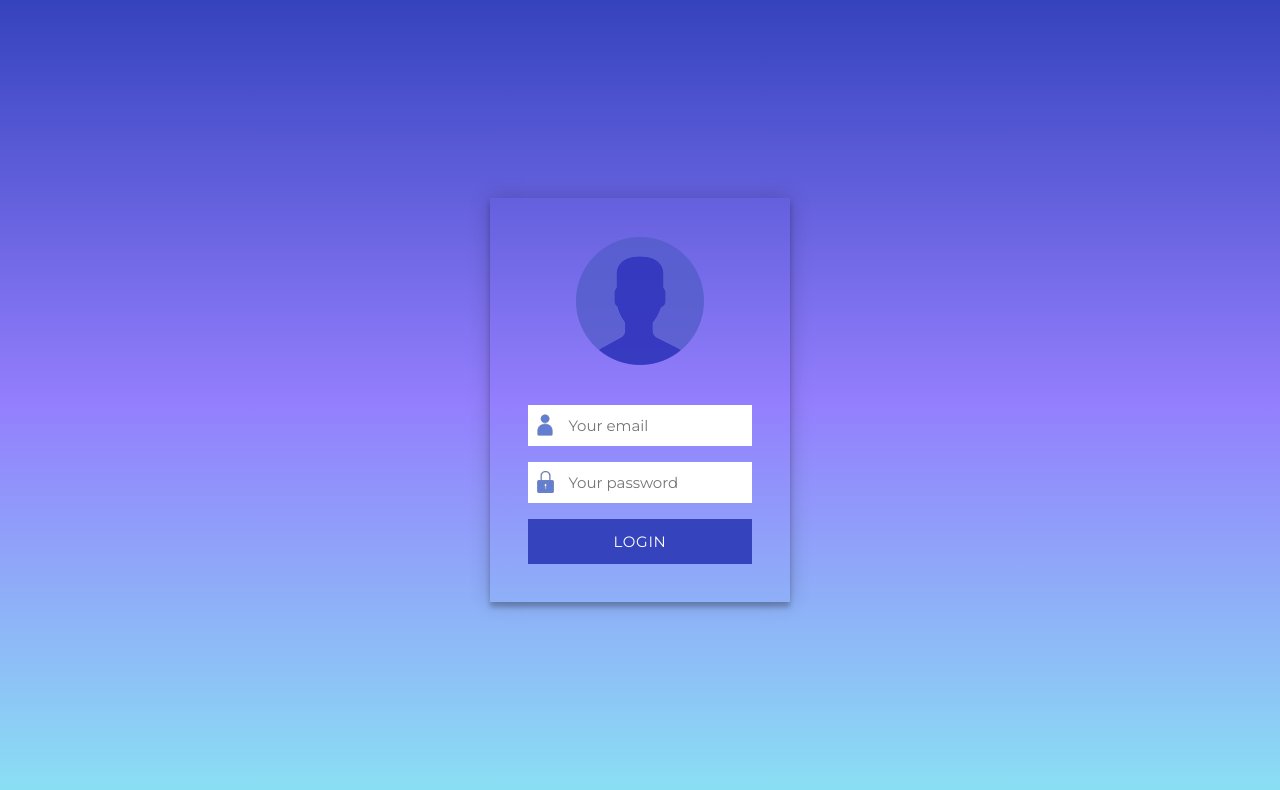
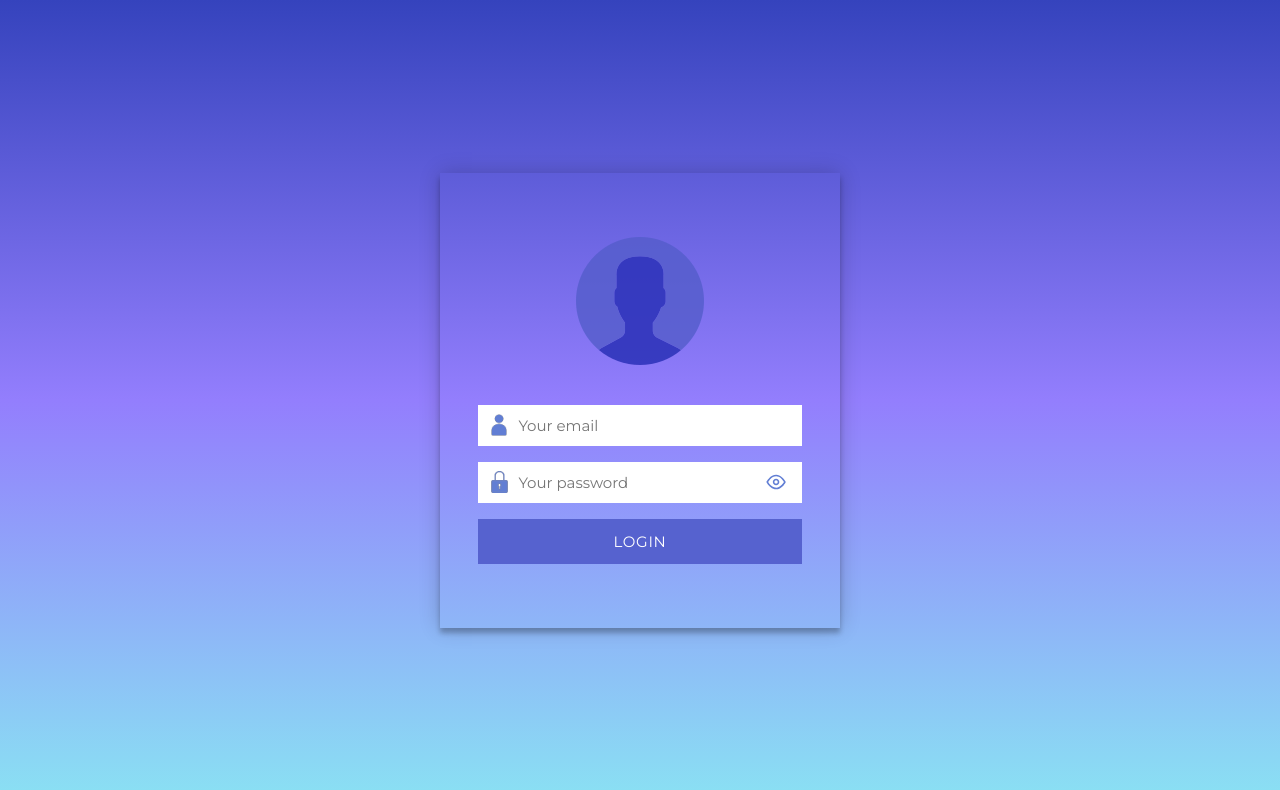
Before and after one commit to Irina-Grebennikova/authentication-form, a React (Vite) app: page /login in a window 1280 px wide. Shown: the top 790 px of the page. Built offline with nearby package versions, Linux system fonts and the light colour scheme.

Commit message:
feat: move form fields into separate components

```diff
--- /dev/null
+++ b/src/pages/login-page/components/email-input/email-input.module.scss
@@ -0,0 +1,41 @@
+@import '@/styles/vars.module.scss';
+
+.inputbox {
+  position: relative;
+  width: 100%;
+  margin-bottom: 2vh;
+  background-color: $white;
+}
+
+.input {
+  width: 100%;
+  padding: 11px 10px 11px 40px;
+  font-size: clamp(14px, 1.5vw, 15px);
+
+  &:focus {
+    outline: 2px solid $blue;
+  }
+
+  &.valid {
+    outline: 2px solid $green;
+  }
+
+  &.invalid {
+    outline: 2px solid $red;
+  }
+}
+
+.errorMessage {
+  margin: -1vh 0 10px;
+  color: $red;
+  font-size: 14px;
+  font-style: italic;
+  text-align: center;
+}
+
+.smallIcon {
+  position: absolute;
+  top: calc(50% - 11px);
+  left: 4%;
+  height: 22px;
+}
--- /dev/null
+++ b/src/pages/login-page/components/email-input/email-input.tsx
@@ -0,0 +1,64 @@
+import classnames from 'classnames';
+import { ChangeEvent, FocusEvent, ReactElement, useState } from 'react';
+
+import userSmallIcon from '@/assets/icons/user-small.png';
+import { validateEmail } from '@/utils/validation';
+
+import styles from './email-input.module.scss';
+
+type EmailInputProps = {
+  isEmailAccepted: boolean;
+  setIsEmailAccepted: (isAccepted: boolean) => void;
+};
+
+function EmailInput({ isEmailAccepted, setIsEmailAccepted }: EmailInputProps): ReactElement {
+  const [email, setEmail] = useState('');
+  const [emailError, setEmailError] = useState('');
+  const [isEmailValid, setIsEmailValid] = useState(true);
+
+  function checkEmail({ target }: FocusEvent<HTMLInputElement>): void {
+    const { value } = target;
+
+    if (value === '') {
+      setEmailError('This field is required');
+      setIsEmailValid(false);
+      setIsEmailAccepted(false);
+    } else if (!validateEmail(value)) {
+      setEmailError('Email is not valid');
+      setIsEmailValid(false);
+      setIsEmailAccepted(false);
+    } else {
+      setIsEmailValid(true);
+      setIsEmailAccepted(true);
+    }
+  }
+
+  function handleEmailChange({ target }: ChangeEvent<HTMLInputElement>): void {
+    setEmail(target.value);
+    setIsEmailValid(true);
+    setEmailError('');
+  }
+
+  const getInputClassName = (isValid: boolean, isAccepted: boolean): string =>
+    classnames(styles.input, { [styles.invalid]: !isValid, [styles.valid]: isAccepted });
+
+  return (
+    <>
+      <div className={styles.inputbox}>
+        <img className={styles.smallIcon} src={userSmallIcon} alt="" />
+        <input
+          className={getInputClassName(isEmailValid, isEmailAccepted)}
+          type="email"
+          name="email"
+          placeholder="Your email"
+          value={email}
+          onChange={handleEmailChange}
+          onBlur={checkEmail}
+        />
+      </div>
+      {emailError && <p className={styles.errorMessage}>{emailError}</p>}
+    </>
+  );
+}
+
+export { EmailInput };
--- /dev/null
+++ b/src/pages/login-page/components/email-input/index.ts
@@ -0,0 +1 @@
+export { EmailInput } from './email-input';
--- /dev/null
+++ b/src/pages/login-page/components/password-input/index.ts
@@ -0,0 +1 @@
+export { PasswordInput } from './password-input';
--- /dev/null
+++ b/src/pages/login-page/components/password-input/password-input.module.scss
@@ -0,0 +1,60 @@
+@import '@/styles/vars.module.scss';
+
+.inputbox {
+  position: relative;
+  width: 100%;
+  margin-bottom: 2vh;
+  background-color: $white;
+}
+
+.input {
+  width: 100%;
+  padding: 11px 10px 11px 40px;
+  font-size: 15px;
+
+  &:focus {
+    outline: 2px solid $blue;
+  }
+
+  &.valid {
+    outline: 2px solid $green;
+  }
+
+  &.invalid {
+    outline: 2px solid $red;
+  }
+}
+
+.errorMessage {
+  margin: -1vh 0 10px;
+  color: $red;
+  font-size: 14px;
+  font-style: italic;
+  text-align: center;
+}
+
+.smallIcon {
+  position: absolute;
+  top: calc(50% - 11px);
+  left: 4%;
+  height: 22px;
+}
+
+.smallIcon {
+  left: 4%;
+}
+
+.visibilityIcon {
+  position: absolute;
+  top: calc(50% - 13px);
+  right: 4%;
+  height: 26px;
+  cursor: pointer;
+  transition: 0.2s;
+
+  @media (hover: hover) {
+    &:hover {
+      opacity: 0.8;
+    }
+  }
+}
--- /dev/null
+++ b/src/pages/login-page/components/password-input/password-input.tsx
@@ -0,0 +1,73 @@
+import classnames from 'classnames';
+import { ChangeEvent, FocusEvent, ReactElement, useState } from 'react';
+
+import hideIcon from '@/assets/icons/hide.svg';
+import lockClosedIcon from '@/assets/icons/lock-closed.png';
+import showIcon from '@/assets/icons/show.svg';
+import { validatePassword } from '@/utils/validation';
+
+import styles from './password-input.module.scss';
+
+type PasswordInputProps = {
+  isPasswordAccepted: boolean;
+  setIsPasswordAccepted: (isAccepted: boolean) => void;
+};
+
+function PasswordInput({ isPasswordAccepted, setIsPasswordAccepted }: PasswordInputProps): ReactElement {
+  const [password, setPassword] = useState('');
+  const [passwordError, setPasswordError] = useState('');
+  const [isPasswordValid, setIsPasswordValid] = useState(true);
+  const [showPassword, setShowPassword] = useState(false);
+
+  function checkPassword({ target }: FocusEvent<HTMLInputElement>): void {
+    const { value } = target;
+
+    if (value === '') {
+      setPasswordError('This field is required');
+      setIsPasswordValid(false);
+      setIsPasswordAccepted(false);
+    } else if (!validatePassword(value)) {
+      setPasswordError('Password must be at least 6 characters long and contain a number');
+      setIsPasswordValid(false);
+      setIsPasswordAccepted(false);
+    } else {
+      setIsPasswordValid(true);
+      setIsPasswordAccepted(true);
+    }
+  }
+
+  function handlePasswordChange({ target }: ChangeEvent<HTMLInputElement>): void {
+    setPassword(target.value);
+    setIsPasswordValid(true);
+    setPasswordError('');
+  }
+
+  const getInputClassName = (isValid: boolean, isAccepted: boolean): string =>
+    classnames(styles.input, { [styles.invalid]: !isValid, [styles.valid]: isAccepted });
+
+  return (
+    <>
+      <div className={styles.inputbox}>
+        <img className={classnames(styles.smallIcon, styles.lockIcon)} src={lockClosedIcon} alt="" />
+        <input
+          className={getInputClassName(isPasswordValid, isPasswordAccepted)}
+          type={showPassword ? 'text' : 'password'}
+          name="password"
+          placeholder="Your password"
+          value={password}
+          onChange={handlePasswordChange}
+          onBlur={checkPassword}
+        />
+        <img
+          className={styles.visibilityIcon}
+          src={showPassword ? hideIcon : showIcon}
+          alt={showPassword ? 'Hide' : 'Show'}
+          onClick={() => setShowPassword(!showPassword)}
+        />
+      </div>
+      {passwordError && <p className={styles.errorMessage}>{passwordError}</p>}
+    </>
+  );
+}
+
+export { PasswordInput };
--- a/src/pages/login-page/login-page.module.scss
+++ b/src/pages/login-page/login-page.module.scss
@@ -1,7 +1,4 @@
-$blue: #3543bd;
-$green: #26ac48;
-$red: #de3d3d;
-$white: #fff;
+@import '@/styles/vars.module.scss';
 
 .page {
   display: flex;
@@ -16,59 +13,15 @@ $white: #fff;
   display: flex;
   flex-direction: column;
   align-items: center;
-  width: clamp(300px, 22vw, 500px);
-  padding: clamp(35px, 3%, 100px) 3%;
+  width: clamp(300px, 50vw, 400px);
+  padding: clamp(35px, 5%, 100px) 3%;
   box-shadow:
     0 0 20px 0 rgba(0, 0, 0, 0.2),
     0 5px 5px 0 rgba(0, 0, 0, 0.24);
 }
 
-.inputbox {
-  position: relative;
-  width: 100%;
-  margin-bottom: 2vh;
-  background-color: $white;
-}
-
-.input {
-  width: 100%;
-  padding: 11px 10px 11px 40px;
-  font-size: 15px;
-
-  &:focus {
-    outline: 2px solid $blue;
-  }
-
-  &.valid {
-    outline: 2px solid $green;
-  }
-
-  &.invalid {
-    outline: 2px solid $red;
-  }
-}
-
-.errorMessage {
-  margin: -1vh 0 10px;
-  color: $red;
-  font-size: 14px;
-  font-style: italic;
-  text-align: center;
-}
-
-.bigIcon {
+.userIcon {
   margin-bottom: 5vh;
-}
-
-.smallIcon {
-  position: absolute;
-  top: calc(50% - 11px);
-  left: 4%;
-  height: 22px;
-}
-
-.lockIcon {
-  cursor: pointer;
 }
 
 .submitButton {
--- a/src/pages/login-page/login-page.tsx
+++ b/src/pages/login-page/login-page.tsx
@@ -1,110 +1,31 @@
-import classnames from 'classnames';
-import { ReactElement, useState } from 'react';
+import { FormEvent, ReactElement, useState } from 'react';
 
-import lockClosedIcon from '@/assets/icons/lock-closed.png';
-import lockOpenIcon from '@/assets/icons/lock-open.png';
-import userBigIcon from '@/assets/icons/user-big.png';
-import userSmallIcon from '@/assets/icons/user-small.png';
-import { validateEmail, validatePassword } from '@/utils/validation';
+import userIcon from '@/assets/icons/user-big.png';
 
+import { EmailInput } from './components/email-input';
+import { PasswordInput } from './components/password-input';
 import styles from './login-page.module.scss';
 
 function LoginPage(): ReactElement {
-  const [showPassword, setShowPassword] = useState(false);
-  const [email, setEmail] = useState('');
-  const [password, setPassword] = useState('');
-  const [emailError, setEmailError] = useState('');
-  const [passwordError, setPasswordError] = useState('');
-  const [isEmailValid, setIsEmailValid] = useState(true);
-  const [isPasswordValid, setIsPasswordValid] = useState(true);
   const [isEmailAccepted, setIsEmailAccepted] = useState(false);
   const [isPasswordAccepted, setIsPasswordAccepted] = useState(false);
 
-  function handleSubmit(event: React.FormEvent<HTMLFormElement>): void {
+  function handleSubmit(event: FormEvent<HTMLFormElement>): void {
     event.preventDefault();
+
+    if (!isEmailAccepted || !isPasswordAccepted) {
+      return;
+    }
+    alert('You are logged in!');
   }
-
-  function checkEmail({ target }: React.FocusEvent<HTMLInputElement>): void {
-    const { value } = target;
-
-    if (value === '') {
-      setEmailError('This field is required');
-      setIsEmailValid(false);
-    } else if (!validateEmail(value)) {
-      setEmailError('Email is not valid');
-      setIsEmailValid(false);
-    } else {
-      setIsEmailValid(true);
-      setIsEmailAccepted(true);
-    }
-  }
-
-  function handleEmailChange({ target }: React.ChangeEvent<HTMLInputElement>): void {
-    setEmail(target.value);
-    setIsEmailValid(true);
-    setEmailError('');
-  }
-
-  function checkPassword({ target }: React.FocusEvent<HTMLInputElement>): void {
-    const { value } = target;
-
-    if (value === '') {
-      setPasswordError('This field is required');
-      setIsPasswordValid(false);
-    } else if (!validatePassword(value)) {
-      setPasswordError('Password must be at least 6 characters long and contain a number');
-      setIsPasswordValid(false);
-    } else {
-      setIsPasswordValid(true);
-      setIsPasswordAccepted(true);
-    }
-  }
-
-  function handlePasswordChange({ target }: React.ChangeEvent<HTMLInputElement>): void {
-    setPassword(target.value);
-    setIsPasswordValid(true);
-    setPasswordError('');
-  }
-
-  const getInputClassName = (isValid: boolean, isAccepted: boolean): string =>
-    classnames(styles.input, { [styles.invalid]: !isValid, [styles.valid]: isAccepted });
 
   return (
     <main className={styles.page}>
       <form className={styles.form} onSubmit={handleSubmit}>
-        <img className={styles.bigIcon} src={userBigIcon} alt="" width={128} height={128} />
-        <div className={styles.inputbox}>
-          <img className={styles.smallIcon} src={userSmallIcon} alt="" />
-          <input
-            className={getInputClassName(isEmailValid, isEmailAccepted)}
-            type="email"
-            name="email"
-            placeholder="Your email"
-            value={email}
-            onChange={handleEmailChange}
-            onBlur={checkEmail}
-          />
-        </div>
-        {emailError && <p className={styles.errorMessage}>{emailError}</p>}
-        <div className={styles.inputbox}>
-          <img
-            className={classnames(styles.smallIcon, styles.lockIcon)}
-            src={showPassword ? lockOpenIcon : lockClosedIcon}
-            onClick={() => setShowPassword(!showPassword)}
-            alt=""
-          />
-          <input
-            className={getInputClassName(isPasswordValid, isPasswordAccepted)}
-            type={showPassword ? 'text' : 'password'}
-            name="password"
-            placeholder="Your password"
-            value={password}
-            onChange={handlePasswordChange}
-            onBlur={checkPassword}
-          />
-        </div>
-        {passwordError && <p className={styles.errorMessage}>{passwordError}</p>}
-        <button className={styles.submitButton} type="submit" disabled={!isEmailValid || !isPasswordValid}>
+        <img className={styles.userIcon} src={userIcon} alt="" width={128} height={128} />
+        <EmailInput isEmailAccepted={isEmailAccepted} setIsEmailAccepted={setIsEmailAccepted} />
+        <PasswordInput isPasswordAccepted={isPasswordAccepted} setIsPasswordAccepted={setIsPasswordAccepted} />
+        <button className={styles.submitButton} type="submit" disabled={!isEmailAccepted || !isPasswordAccepted}>
           login
         </button>
       </form>
--- /dev/null
+++ b/src/styles/vars.module.scss
@@ -0,0 +1,4 @@
+$blue: #3543bd;
+$green: #26ac48;
+$red: #de3d3d;
+$white: #fff;
```
Also changed, not shown: src/main.tsx (+4 -3 lines), .eslintrc.json, src/assets/icons/hide.svg (added), src/assets/icons/show.svg (added), src/styles/index.scss (renamed from src/index.scss).
